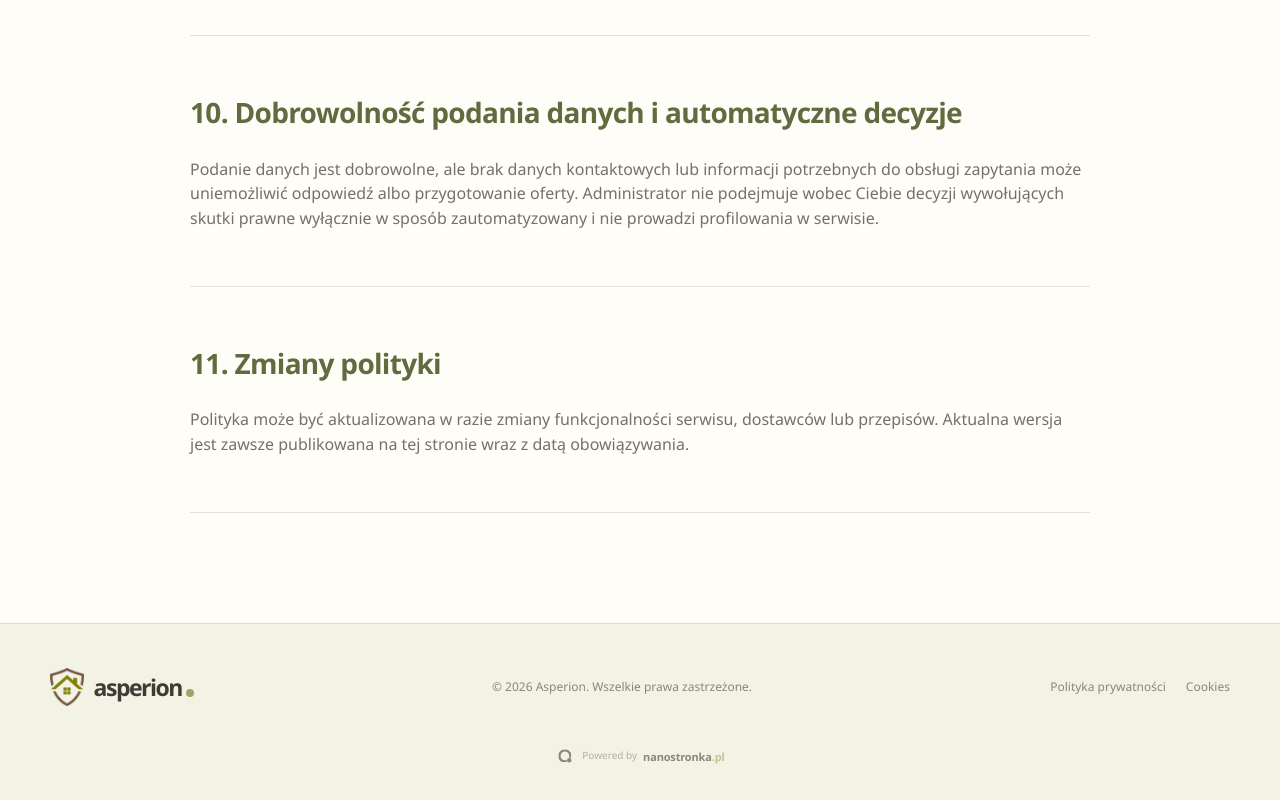
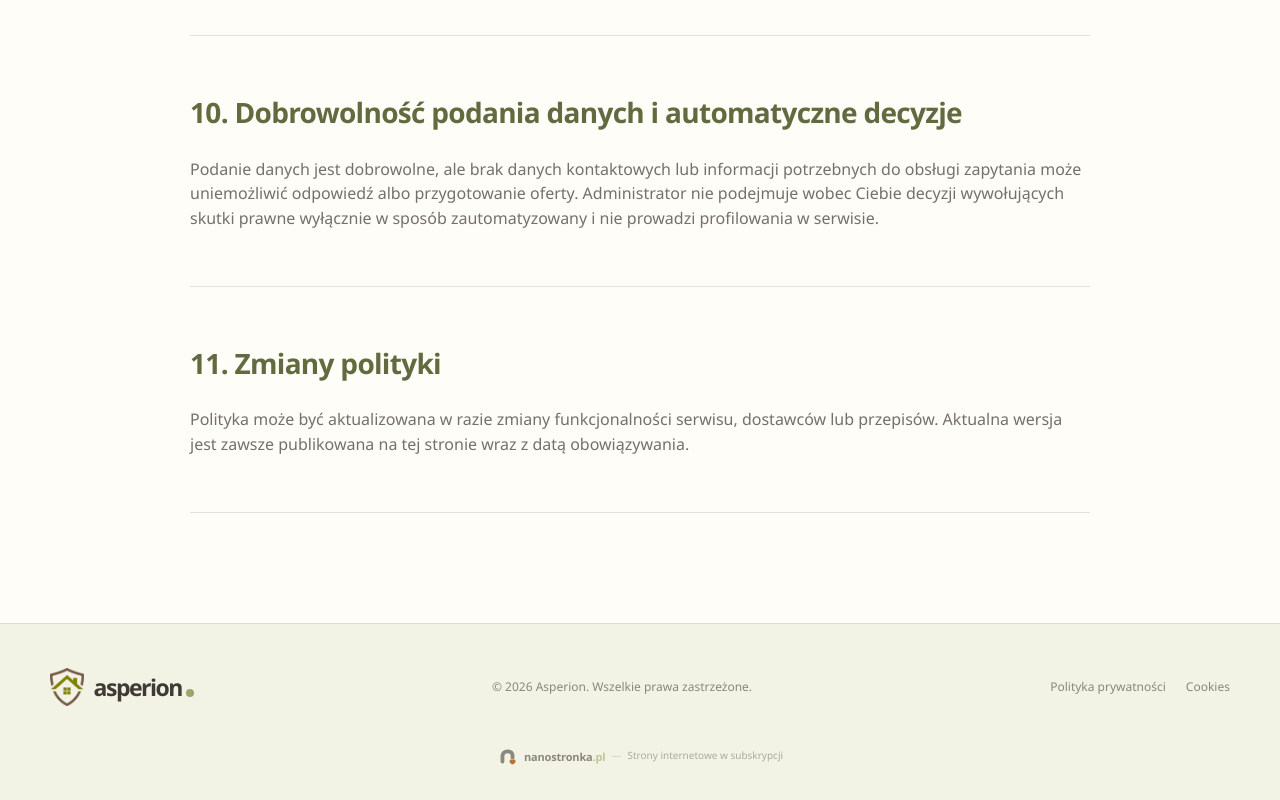
Before and after one commit to ukasshee/asperion, a website: page privacy.html in a window 1280 px wide. Shown: the part 4835-5635 px from the top of the page. Drawn offline with Linux system fonts and the light colour scheme.

Commit message:
Update nanostronka footer tagline (#4)

```diff
--- a/privacy.html
+++ b/privacy.html
@@ -260,12 +260,13 @@
       <div class="footer-links"><a href="privacy.html" data-policy-ui="privacy">Polityka prywatności</a><button class="footer-link-button" type="button" data-open-cookie-settings>Cookies</button></div>
     </div>
     <div class="powered-wrap">
-      <a class="powered-badge" href="https://nanostronka.pl" target="_blank" rel="noopener noreferrer" aria-label="Powered by nanostronka — open nanostronka.pl">
+      <a class="powered-badge" href="https://nanostronka.pl/" target="_blank" rel="noopener noreferrer" aria-label="nanostronka.pl — Strony internetowe w subskrypcji">
         <span class="powered-brand-icon" aria-hidden="true">
-          <svg viewBox="0 0 512 512"><defs><mask id="nano-cutout-privacy"><rect width="512" height="512" fill="white"/><circle cx="357" cy="357" r="72" fill="black"/></mask></defs><circle cx="240" cy="240" r="148" fill="none" stroke="currentColor" stroke-width="64" mask="url(#nano-cutout-privacy)"/><circle cx="357" cy="357" r="60" fill="currentColor"/></svg>
+          <svg viewBox="0 0 512 512"><path d="M120 392V248C120 168 176 116 260 116C344 116 392 166 392 242V292" fill="none" stroke="currentColor" stroke-linecap="round" stroke-linejoin="round" stroke-width="102.2208"/><path d="M343.02 326.846A76.8 76.8 0 1 0 440.98 326.846A60.1104 60.1104 0 0 1 343.02 326.846Z" fill="#B87333"/></svg>
         </span>
-        <span class="powered-label">Powered by</span>
         <strong>nanostronka<span class="powered-dot">.pl</span></strong>
+        <span class="powered-separator" aria-hidden="true">—</span>
+        <span class="powered-tagline">Strony internetowe w subskrypcji</span>
       </a>
     </div>
   </footer>
--- a/styles.css
+++ b/styles.css
@@ -186,11 +186,12 @@ footer p, .footer-links { font-size: 12px; opacity: .58; }
 .powered-badge { display: inline-flex; align-items: center; gap: 6px; padding: 5px 2px; color: rgba(255,255,255,.48); font-size: 10px; transition: color .2s ease, transform .2s ease; }
 .powered-badge:hover { color: var(--white); transform: translateY(-1px); }
 .powered-badge:focus-visible { outline: 1px solid var(--olive-light); outline-offset: 5px; border-radius: 3px; }
-.powered-label { opacity: .62; }
 .powered-brand-icon { display: grid; place-items: center; width: 21px; height: 21px; color: currentColor; }
 .powered-brand-icon svg { display: block; width: 19px; height: 19px; overflow: visible; }
 .powered-badge strong { color: inherit; font-size: 11px; font-weight: 650; letter-spacing: -.015em; }
 .powered-dot { color: var(--olive-light); }
+.powered-separator { opacity: .35; }
+.powered-tagline { opacity: .68; }
 
 .cookie-panel { position: fixed; z-index: 300; right: 24px; bottom: 24px; width: min(620px, calc(100% - 48px)); padding: 25px; border: 1px solid rgba(190,198,148,.38); border-radius: 24px; background: rgba(63,58,52,.96); color: var(--white); box-shadow: 0 24px 80px rgba(0,0,0,.35); backdrop-filter: blur(20px); display: flex; align-items: flex-end; gap: 28px; }
 .cookie-panel[hidden] { display: none; }
```
Also changed, not shown: index.html (+3 -2 lines).
